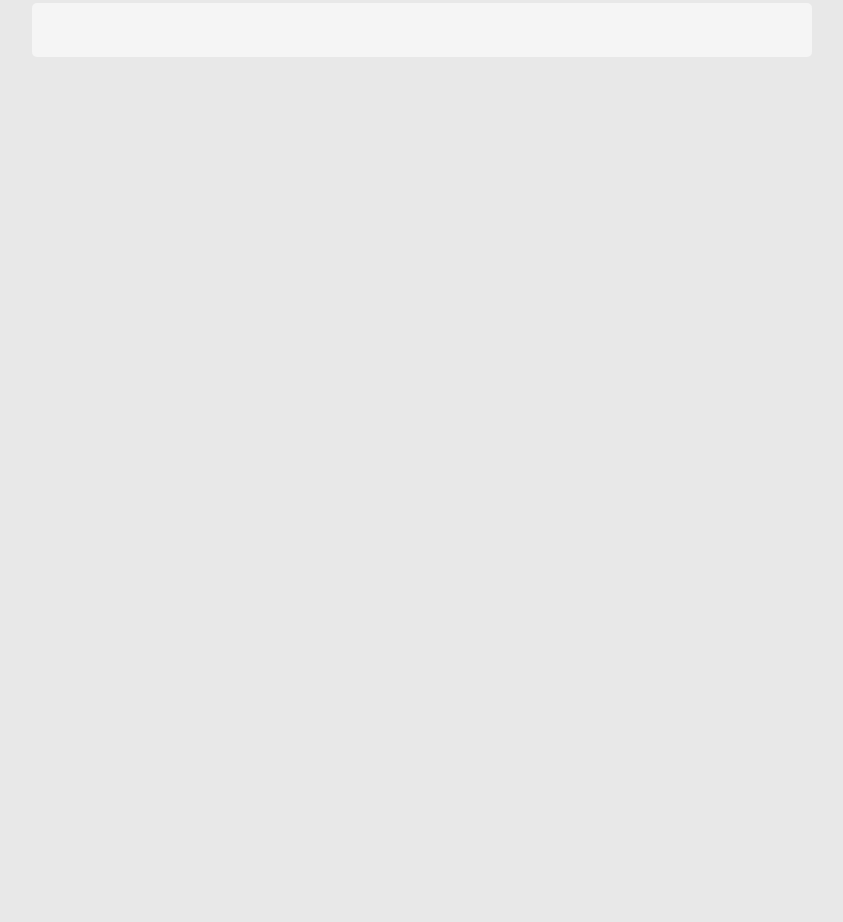
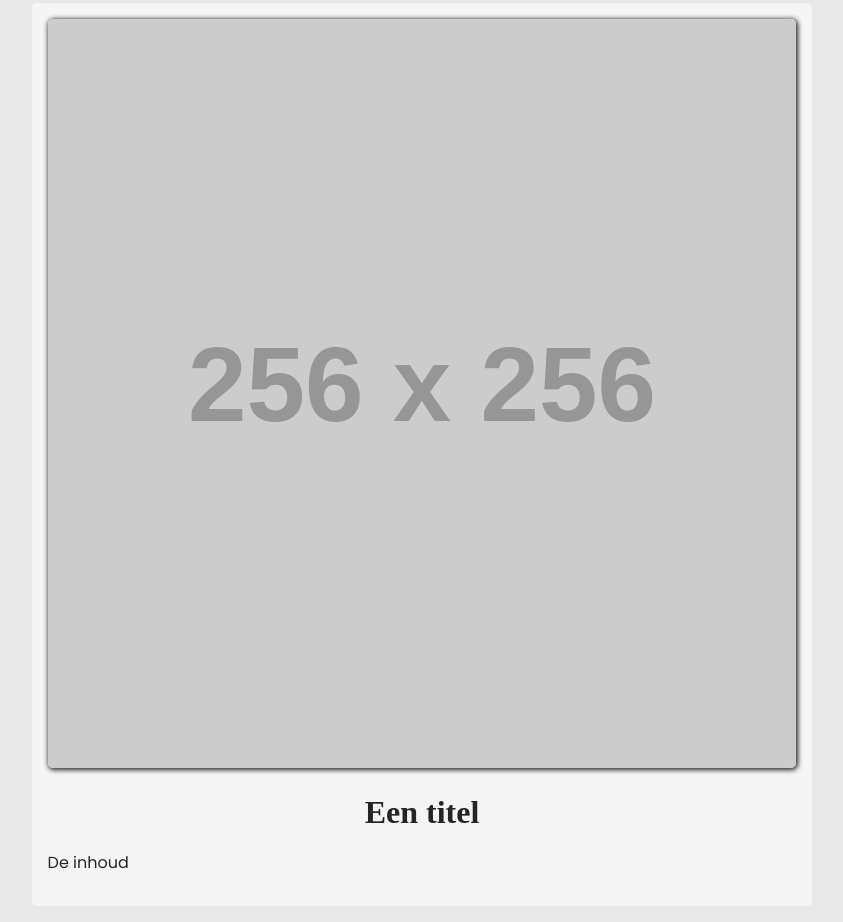
Before and after one commit to credmp/TheBoss-GPT, a website built with Vite: page index.html in a window 1280 px wide. Shown: the part 480-1402 px from the top of the page, without its empty margins (218-1061 px from the left). Before the commit the page ends 820 px from the top, so only its background shows below. Built offline with nearby package versions, Linux system fonts and the light colour scheme.

Commit message:
:robot: wat voorbeeld tekst

```diff
--- a/index.html
+++ b/index.html
@@ -1,12 +1,14 @@
 <!doctype html>
 <html>
 
-	<head><link rel="stylesheet" href="https://cdnjs.cloudflare.com/ajax/libs/normalize/8.0.1/normalize.css">
+<head>
+	<link rel="stylesheet" href="https://cdnjs.cloudflare.com/ajax/libs/normalize/8.0.1/normalize.css">
 	<title>The Boss</title>
 	<meta name="viewport" content="width=device-width, initial-scale=1">
 	<link rel="preconnect" href="https://fonts.googleapis.com">
 	<link rel="preconnect" href="https://fonts.gstatic.com" crossorigin>
-		<link href="https://fonts.googleapis.com/css2?family=Playfair+Display+SC:wght@500&family=Poppins:wght@400;700&display=swap"
+	<link
+		href="https://fonts.googleapis.com/css2?family=Playfair+Display+SC:wght@500&family=Poppins:wght@400;700&display=swap"
 		rel="stylesheet">
 	<link rel="stylesheet" href="index.css">
 </head>
@@ -18,7 +20,8 @@
 				<img src="/images/theboss.jpg">
 				<div class="speech-bubble-ai" id="speech-bubble-ai">
 					<p id="idea-boss-text">
-							Geef me een idee en ik vertel je precies wat ik er van denk. Als het een goed idee is maak ik er een hele business van!
+						Geef me een idee en ik vertel je precies wat ik er van denk. Als het een goed idee is maak ik er
+						een hele business van!
 					</p>
 				</div>
 			</div>
@@ -33,10 +36,12 @@
 				 De output contains bevat de data die gegeneerd wordt door de AI.
 			-->
 		<section class="output-container" id="output-container">
-				<div id="output-img-container" class="output-img-container"></div>
-				<h1 id="output-title"></h1>
+			<div id="output-img-container" class="output-img-container">
+				<img src="https://via.placeholder.com/256x256">
+			</div>
+			<h1 id="output-title">Een titel</h1>
 			<h2 id="output-stars"></h2>
-				<p id="output-text"></p>
+			<p id="output-text">De inhoud</p>
 		</section>
 	</main>
 	<script type="module" src="index.js"></script>
```
Lines whose indentation alone changed are shown as unchanged.
